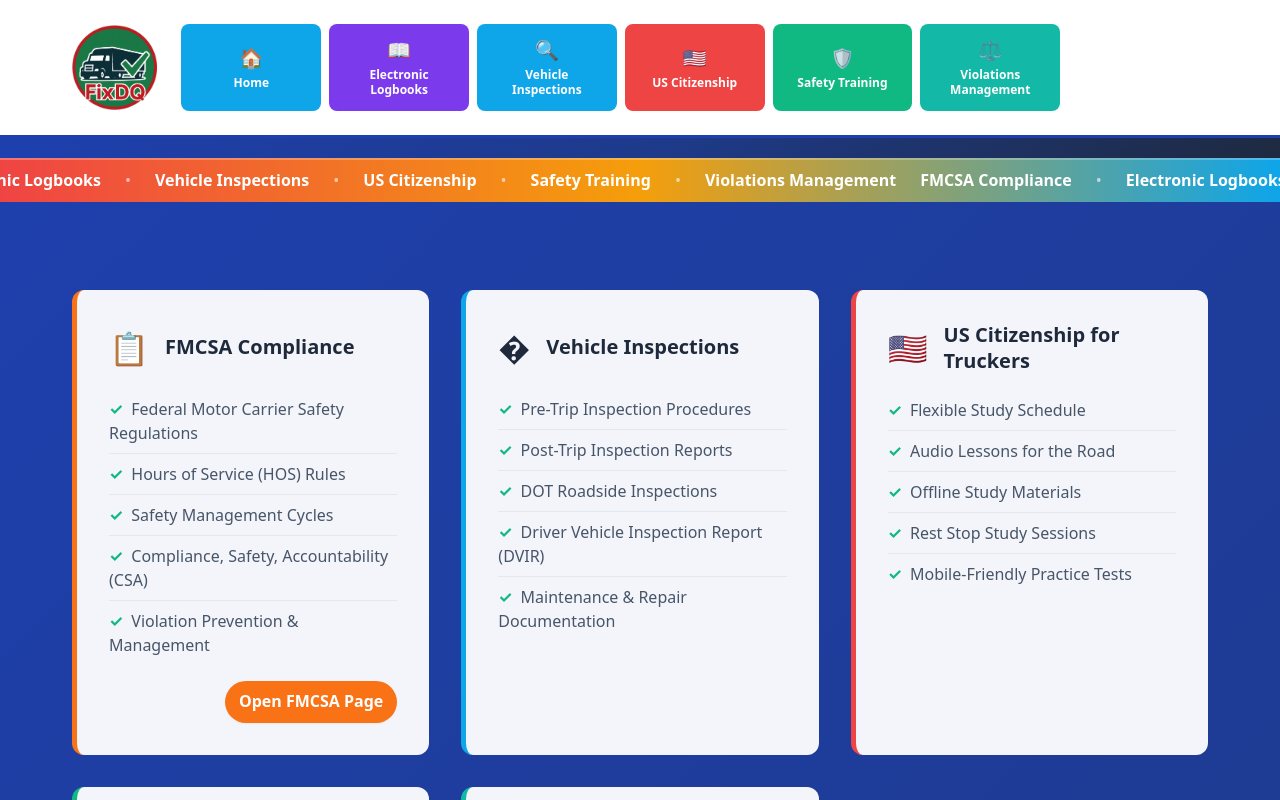
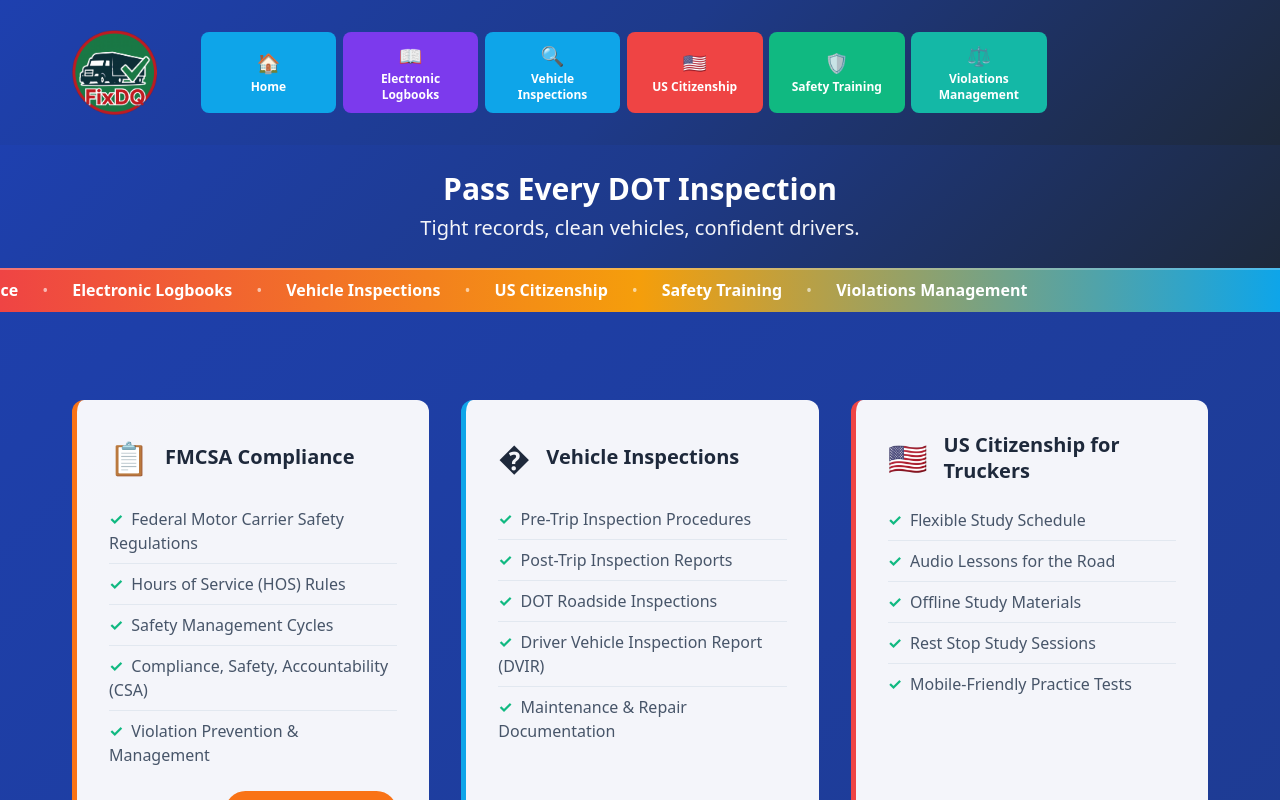
Before and after one commit to Cocodog2014/fixdq-Prod, a React (Vite) app: page / in a window 1280 px wide. Shown: the top 800 px of the page. Built offline with nearby package versions, Linux system fonts and the light colour scheme.

Commit message:
fixed the ribbon and banner

```diff
--- a/src/components/GlobalHeader/GlobalHeader.css
+++ b/src/components/GlobalHeader/GlobalHeader.css
@@ -14,8 +14,9 @@
    HEADER BANNER
    ================================ */
 .header-banner {
-  background: var(--color-white);
-  border-bottom: 3px solid var(--color-primary);
+  background: var(--bg-gradient-primary); /* make header blue */
+  color: var(--color-white);
+  border-bottom: 0;
   box-shadow: var(--shadow-md);
   position: relative;
 }
@@ -24,21 +25,21 @@
   display: flex;
   align-items: center;
   justify-content: space-between;
-  padding: var(--spacing-md) 0;
-  min-height: 90px; /* accommodate larger logo on mobile */
+  padding: calc(var(--spacing-md) * 0.8) 0; /* -20% */
+  min-height: 72px; /* -20% from 90px */
 }
 
 /* Logo Section */
 .logo-section {
   display: flex;
   align-items: center;
-  gap: var(--spacing-sm);
+  gap: calc(var(--spacing-sm) * 0.8); /* -20% */
 }
 
 .logo-link {
   display: flex;
   align-items: center;
-  gap: var(--spacing-sm);
+  gap: calc(var(--spacing-sm) * 0.8); /* -20% */
   text-decoration: none;
   color: inherit;
 }
@@ -50,7 +51,7 @@
 
 /* PNG/SVG logo image: hidden by default until loaded via inline style toggle */
 .logo-image {
-  height: 54px; /* reduced additional ~20% from 68px */
+  height: 43px; /* -20% from 54px */
   width: auto;
   display: block;
 }
@@ -83,7 +84,7 @@
   background: none;
   border: none;
   cursor: pointer;
-  padding: var(--spacing-sm);
+  padding: calc(var(--spacing-sm) * 0.8); /* -20% */
   border-radius: var(--radius-md);
   transition: background-color 0.2s ease;
 }
@@ -143,7 +144,7 @@
   display: grid;
   grid-template-columns: 1fr;
   gap: 0;
-  padding: var(--spacing-md) 0;
+  padding: calc(var(--spacing-md) * 0.8) 0; /* -20% */
 }
 
 .mobile-nav-button {
@@ -188,7 +189,7 @@
 .hero-banner {
   background: var(--bg-gradient-primary);
   color: var(--color-white);
-  padding: var(--spacing-xl) 0;
+  padding: calc(var(--spacing-xl) * 0.8) 0; /* -20% */
   text-align: center;
   position: relative;
 }
@@ -198,7 +199,7 @@
   display: flex;
   align-items: center;
   justify-content: space-between;
-  margin-bottom: var(--spacing-lg);
+  margin-bottom: calc(var(--spacing-lg) * 0.8); /* -20% */
 }
 
 .hero-logo-link { text-decoration: none; }
@@ -279,30 +280,29 @@
   color: var(--color-primary);
 }
 
-/* Moving ribbon inside hero */
-.hero-ribbon {
-  position: absolute;
+/* Moving ribbon at bottom of header */
+.header-ribbon {
+  position: relative;
   left: 0;
   right: 0;
-  bottom: 0;
   background: linear-gradient(90deg, var(--color-accent-red) 0%, var(--color-accent-yellow) 50%, var(--color-accent-blue) 100%);
   border-top: 2px solid rgba(255,255,255,0.25);
 }
 
-.hero-ribbon .ribbon-viewport {
+.header-ribbon .ribbon-viewport {
   overflow: hidden;
   white-space: nowrap;
 }
 
-.hero-ribbon .ribbon-track {
+.header-ribbon .ribbon-track {
   display: inline-flex;
   gap: var(--spacing-lg);
   padding: 8px 0;
   animation: hero-ribbon-scroll 28s linear infinite;
 }
 
-.hero-ribbon .ribbon-item { font-weight: 600; color: #fff; }
-.hero-ribbon .ribbon-sep { opacity: 0.6; color: #fff; }
+.header-ribbon .ribbon-item { font-weight: 600; color: #fff; }
+.header-ribbon .ribbon-sep { opacity: 0.6; color: #fff; }
 
 @keyframes hero-ribbon-scroll {
   0% { transform: translateX(0); }
@@ -310,7 +310,7 @@
 }
 
 @media (prefers-reduced-motion: reduce) {
-  .hero-ribbon .ribbon-track { animation: none; }
+  .header-ribbon .ribbon-track { animation: none; }
 }
 
 /* ================================
@@ -318,10 +318,15 @@
    ================================ */
 @media (min-width: 768px) {
   .header-content {
-  padding: var(--spacing-lg) 0;
+  padding: calc(var(--spacing-lg) * 0.8) 0; /* -20% */
   justify-content: flex-start;
   gap: var(--spacing-lg);
-  min-height: 110px;
+  min-height: 88px; /* -20% */
+  }
+
+  /* Keep the hero area visible on tablet+ */
+  .hero-banner {
+  min-height: 96px; /* -20% */
   }
 
   .hero-mobile-controls { display: none; }
@@ -344,7 +349,7 @@
   display: block;
   position: relative;
   z-index: 2;
-  flex: 1;
+  padding: calc(var(--spacing-md) * 0.8) calc(var(--spacing-lg) * 0.8); /* -20% */
   }
 
   .back-home-btn { display: inline-flex; }
@@ -361,7 +366,7 @@
   .nav-grid {
     display: grid;
   grid-template-columns: repeat(3, 1fr);
-    gap: var(--spacing-sm);
+    gap: calc(var(--spacing-sm) * 0.8); /* -20% */
   max-width: 100%;
   position: relative;
   z-index: 2;
@@ -371,7 +376,7 @@
     display: flex;
     flex-direction: column;
     align-items: center;
-    gap: var(--spacing-xs);
+  gap: calc(var(--spacing-xs) * 0.8); /* -20% */
   padding: calc(var(--spacing-sm) * 0.8);
     text-decoration: none;
     color: var(--color-white);
@@ -391,7 +396,6 @@
     transform: translateY(-2px);
     box-shadow: var(--shadow-lg);
   }
-
   .nav-button .nav-icon {
     font-size: 1rem;
     height: 24px;
@@ -400,7 +404,6 @@
     justify-content: center;
     line-height: 1;
   }
-
   .nav-button .nav-label {
   font-size: var(--font-size-xs);
     line-height: 1.3;
@@ -428,7 +431,8 @@
     font-size: var(--font-size-lg);
   }
 
-  .hero-rotator { display: none; }
+  /* Show rotating titles on tablet+ as well */
+  .hero-rotator { display: block; }
 
   .hero-cta {
     flex-direction: row;
@@ -441,16 +445,18 @@
    ================================ */
 @media (min-width: 1024px) {
   .header-content {
-    min-height: 130px;
+  min-height: 104px; /* -20% */
   }
+  /* Slightly taller hero on desktop for presence */
+  .hero-banner { min-height: 112px; } /* -20% */
   .nav-grid {
   grid-template-columns: repeat(7, 1fr);
   max-width: 100%;
   }
 
   .nav-button {
-    min-height: 63px;
-    padding: calc(var(--spacing-md) * 0.8);
+    min-height: 50px; /* -20% */
+    padding: calc(var(--spacing-md) * 0.64); /* 0.8 of 0.8 spacing to keep scale */
   }
 
   .nav-button .nav-icon {
@@ -485,6 +491,8 @@
 
   .hero-banner { padding: 12px 0; }
   .hero-banner { min-height: 120px; }
+  /* Increase mobile logo size by 50% (32px -> 48px) */
+  .hero-logo-image { height: 48px; }
   .hero-mobile-controls { margin-top: -6px; margin-bottom: var(--spacing-sm); }
   .hero-content h1 { margin-bottom: var(--spacing-xs); font-size: var(--font-size-xl); }
   .hero-content p { margin-bottom: var(--spacing-sm); font-size: var(--font-size-sm); }
--- a/src/components/GlobalHeader/GlobalHeader.jsx
+++ b/src/components/GlobalHeader/GlobalHeader.jsx
@@ -166,23 +166,12 @@ function GlobalHeader() {
             </div>
           </div>
         </div>
-        {/* Moving ribbon at the bottom of the hero */}
-        <div className="hero-ribbon" aria-label="Site topics marquee">
+      </div>
+
+      {/* Header bottom moving ribbon */}
+      <div className="header-ribbon" aria-label="Site topics marquee">
         <div className="ribbon-viewport">
           <div className="ribbon-track" aria-hidden="true">
-              <span className="ribbon-item">FMCSA Compliance</span>
-              <span className="ribbon-sep">•</span>
-              <span className="ribbon-item">Electronic Logbooks</span>
-              <span className="ribbon-sep">•</span>
-              <span className="ribbon-item">Vehicle Inspections</span>
-              <span className="ribbon-sep">•</span>
-              <span className="ribbon-item">US Citizenship</span>
-              <span className="ribbon-sep">•</span>
-              <span className="ribbon-item">Safety Training</span>
-              <span className="ribbon-sep">•</span>
-              <span className="ribbon-item">Violations Management</span>
-
-              {/* Duplicate for seamless loop */}
             <span className="ribbon-item">FMCSA Compliance</span>
             <span className="ribbon-sep">•</span>
             <span className="ribbon-item">Electronic Logbooks</span>
@@ -197,7 +186,6 @@ function GlobalHeader() {
           </div>
         </div>
       </div>
-      </div>
     </header>
   );
 }
```
Lines whose indentation alone changed are shown as unchanged.
